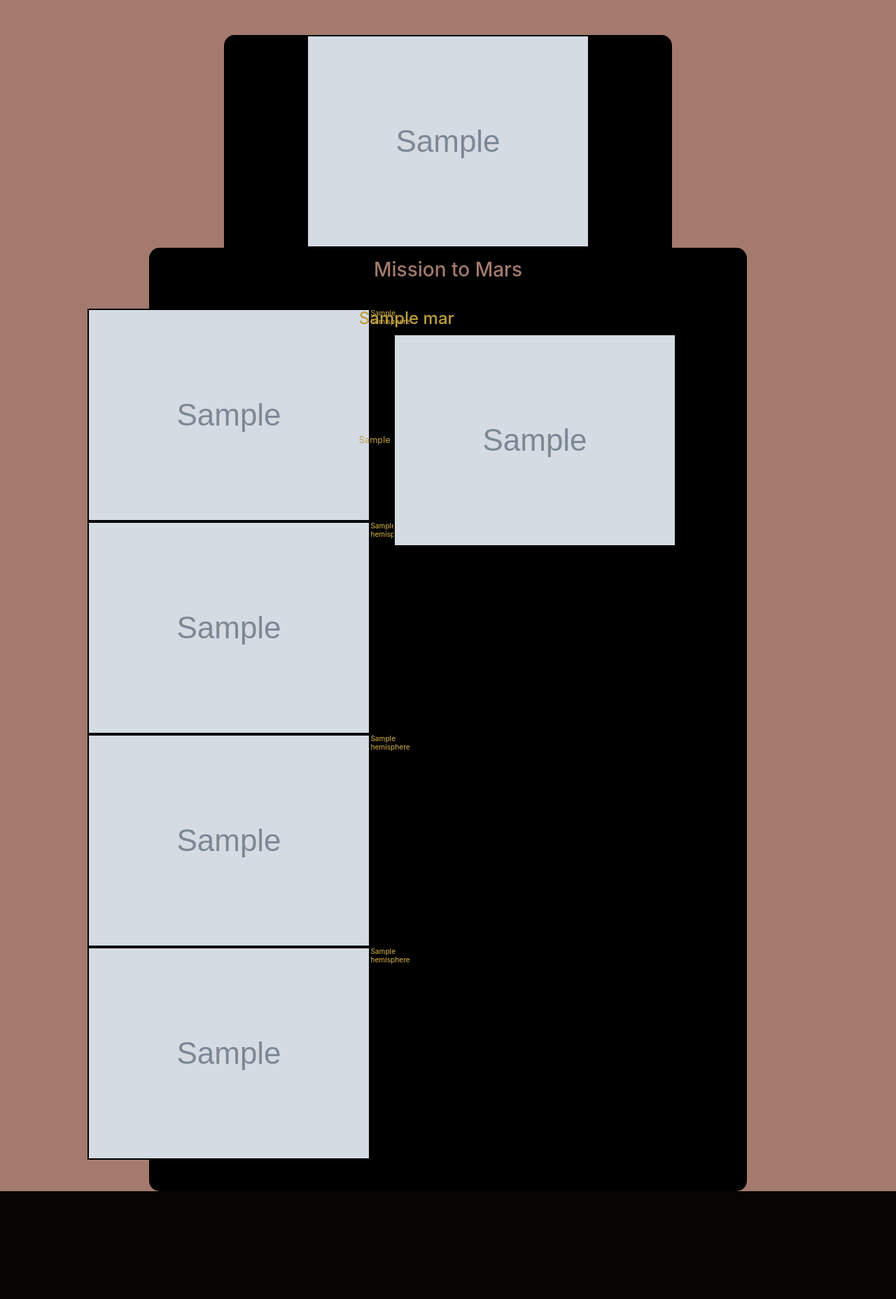
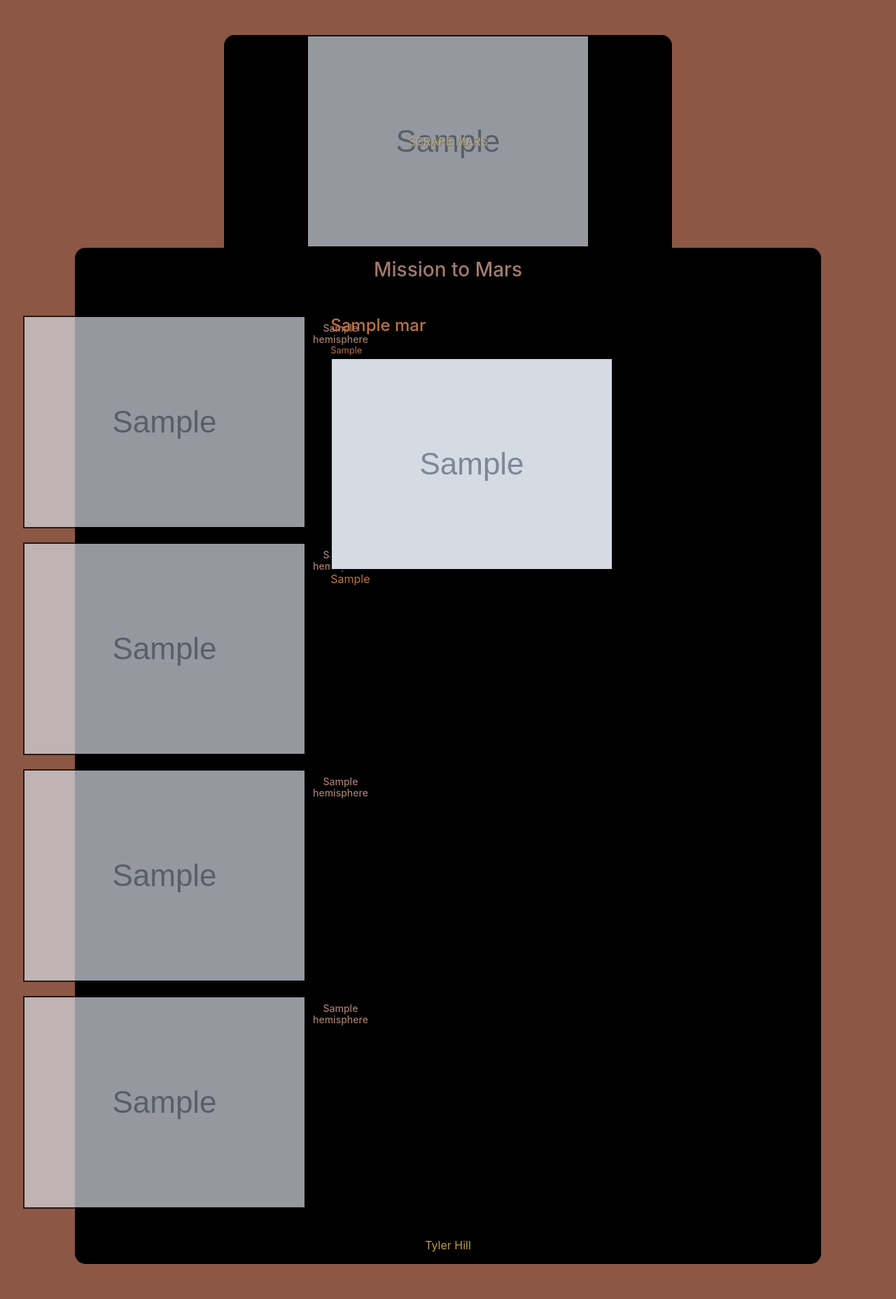
Before and after one commit to tylerhill122/web-scraping-challenge, a Flask app: page / in a window 1280 px wide. Shown: the whole page at 70% size. Before the commit the page ends 1702 px from the top, so only its background shows below. Run offline with Flask 2, Linux system fonts and the light colour scheme; grey boxes marked "Sample" are stand-in pictures; a database or web service that is not in the repository returns one stand-in record (values such as "Sample title"); some libraries are stand-ins or nearby versions.

Commit message:
added image links

```diff
--- a/Mission_to_Mars/static/style.css
+++ b/Mission_to_Mars/static/style.css
@@ -1,5 +1,5 @@
 body {
-    background-color: #a37a6d;
+    background-color: #8d5746;
 }
 
 h3 {
@@ -14,13 +14,53 @@ h3 {
     background: #000
 }
 
+.container {
+    position: relative;
+    text-align: center;
+    opacity: 0.7;
+    color: #EFEFEF;
+    text-shadow: 1px 1px #bf9f41;
+    text-decoration: none;
+}
+
+.container:hover {
+    color: #EFEFEF;
+    text-shadow: 1px 1px #bf9f41;
+    text-decoration: none;
+    opacity: 1;
+}
+
+.container img:hover {
+    opacity: 1;
+}
+
+.centered {
+    position: absolute;
+    top: 50%;
+    left: 50%;
+    transform: translate(-50%, -50%);
+}
+
+.hemispheres img {
+    opacity: 0.7;
+}
+
+.hemispheres img:hover {
+    opacity: 1;
+}
+
 .hemispheres {
     display: flex;
     justify-content: center;
+    color: #a37a6d;
+    padding: 10px;
 
 }
 .hemispheres h4 {
-    font-size:10px;
+    font-size:14px;
+    text-align:center;
+    vertical-align: middle;
+    padding: 10px;
 }
 
 .header {
@@ -31,7 +71,7 @@ h3 {
 }
 
 .box {
-    color: #bf9f41;
+    color: #bf7341;
     background: #000;
     padding: 15px;
 }
@@ -41,6 +81,9 @@ h3 {
     background: #000;
     border-radius: 0px 0px 15px 15px;
     padding: 15px;
+    display: flex;
+    justify-content: center;
+    margin-bottom:50px;
 }
 
 img {
--- a/Mission_to_Mars/templates/index.html
+++ b/Mission_to_Mars/templates/index.html
@@ -16,90 +16,75 @@
       <div class="col-md-3">
       </div>
       <div class="col-md-6 logo">
-        <img class="hemi" src={{mars.hemisphere_data[3]['thumb']}}></img>
+        <a href="/scrape">
+          <div class="container">
+            <img class="hemi" src={{mars.hemisphere_data[3]['thumb']}}></img>
+            <div class="centered">
+              SCRAPE MARS
+            </div>
+          </div>
+        </a>
       </div>
       <div class="col-md-3">
       </div>
     </div>
     <div class="row" id="header">
-      <div class="col-md-2">
+      <div class="col-md-1">
       </div>
-      <div class="col-md-8 header">
+      <div class="col-md-10 header">
         <h3>Mission to Mars<h3>
       </div>
-      <div class="col-md-2">
+      <div class="col-md-1">
       </div>
     </div>
     <div class="row" id="box">
-      <div class="col-md-2">
+      <div class="col-md-1">
       </div>
-      <div class="col-md-8 box">
+      <div class="col-md-10 box">
         <div class="row">
-          <div class="col-md-4" id="hemisphere">
+          <div class="col-md-4 hemisphere" id="hemisphere">
             <div class="hemispheres">
-              <img class="hemi" src={{mars.hemisphere_data[0]['thumb']}}></img>
+              <a href={{mars.hemisphere_data[0]['img_url']}} target="_blank"><img src={{mars.hemisphere_data[0]['thumb']}}></img></a>
               <h4>{{mars.hemisphere_data[0]['title']}}</h4>
             </div>
             <div class="hemispheres">
-              <img class="hemi" src={{mars.hemisphere_data[1]['thumb']}}></img>
+              <a href={{mars.hemisphere_data[1]['img_url']}} target="_blank"><img src={{mars.hemisphere_data[1]['thumb']}}></img></a>
               <h4>{{mars.hemisphere_data[1]['title']}}</h4>
             </div>
             <div class="hemispheres">
-              <img class="hemi" src={{mars.hemisphere_data[2]['thumb']}}></img>
+              <a href={{mars.hemisphere_data[2]['img_url']}} target="_blank"><img src={{mars.hemisphere_data[2]['thumb']}}></img></a>
               <h4>{{mars.hemisphere_data[2]['title']}}</h4>
             </div>
             <div class="hemispheres">
-              <img class="hemi" src={{mars.hemisphere_data[3]['thumb']}}></img>
+              <a href={{mars.hemisphere_data[3]['img_url']}} target="_blank"><img src={{mars.hemisphere_data[3]['thumb']}}></img></a>
               <h4>{{mars.hemisphere_data[3]['title']}}</h4>
             </div>
           </div>
-        <div class="col-md-8">
+        <div class="col-md-8" id="maincontent" style="padding:10px;padding-right:25px;">
           <h4 class="heading">{{mars.news_title}}</h4>
           <small>{{mars.news_p}}</small>
-          <img class="feat_img" src={{mars.featured_img}}></img>
+          <div>
+            <a href="{{mars.featured_img}}" target="_blank"><img class="feat_img" src={{mars.featured_img}}></img></a>
+          </div>
+          <div id="data table">
+            {{mars.mars_facts|safe}}
+          </div>
         </div>
         </div>
       </div>
-      <div class="col-md-2">
+      <div class="col-md-1">
       </div>
     </div>
-    <div class="row">
-      <div class="col-md-2">
+    <div class="row" id="footer">
+      <div class="col-md-1">
       </div>
-      <div class="col-md-8 footer">
+      <div class="col-md-10 footer">
+        Tyler Hill
       </div>
-      <div class="col-md-2">
+      <div class="col-md-1">
       </div>
     </div>
   </div>
-
-
-<!--        <h4 class="heading">{{mars.news_title}}</h4>
-        <small>{{mars.news_p}}</small>
-      </div>
-    </div>
-    <div class="row">
-      <div class="col-md-12">
-        <div>
-          <img class="hemi" src={{mars.hemisphere_data[0]['thumb']}}></img>
-          {{mars.hemisphere_data[0]['title']}}
-        </div>
-        <div>
-          <img class="hemi" src={{mars.hemisphere_data[1]['thumb']}}></img>
-          {{mars.hemisphere_data[1]['title']}}
-        </div>
-        <div>
-          <img class="hemi" src={{mars.hemisphere_data[2]['thumb']}}></img>
-          {{mars.hemisphere_data[2]['title']}}
-        </div>
-        <div>
-          <img class="hemi" src={{mars.hemisphere_data[3]['thumb']}}></img>
-          {{mars.hemisphere_data[3]['title']}}
-        </div>
-      </div>
-    </div>
-    -->
-
   </div>
 </body>
 
```
